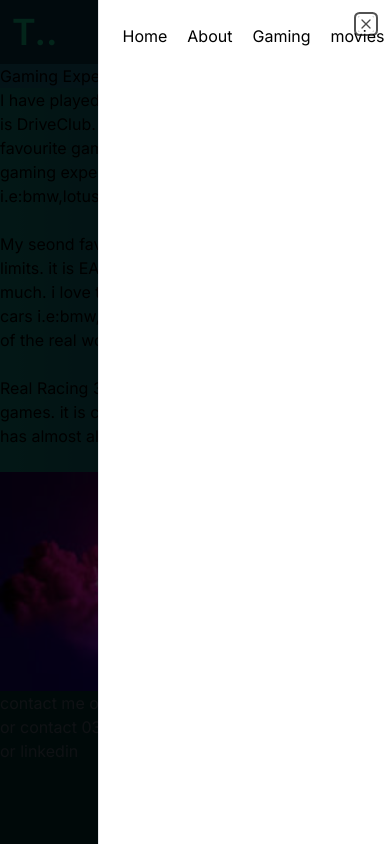
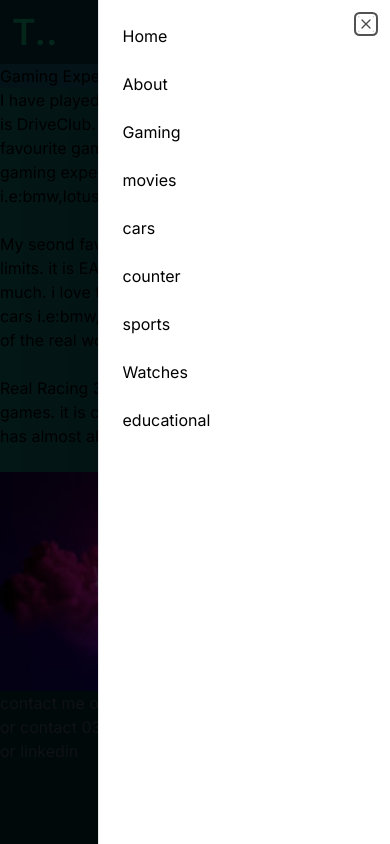
Before and after one commit to Tahamuhommad/portfolio, a Next.js app: page /gaming in a window 390 px wide. Both pictures are taken after a click on the button 366 px from the left and 24 px from the top of the page. Built offline with nearby package versions, Linux system fonts and the light colour scheme.

Commit message:
next.js framework

```diff
--- a/src/app/header/header.tsx
+++ b/src/app/header/header.tsx
@@ -27,22 +27,23 @@ export default function Header(){
 
 
                 <ul>
-         <li className="flex justify-items-center space-x-5"><Link href={"/"}>Home</Link>
-            <Link href={"/about"}>About</Link>
+         <li className="flex justify-items-center space-x-5"><Link href={"/"}>Home</Link></li>
+         <br />
+          <li><Link href={"/about"}>About</Link></li>
             <br />
-            <Link href={"/gaming"}>Gaming</Link>
+            <li>   <Link href={"/gaming"}>Gaming</Link></li>
             <br />
-            <Link href={"/movies"}>movies</Link>
+            <li> <Link href={"/movies"}>movies</Link></li>
             <br />
-            <Link href={"/cars"}> cars</Link>
+            <li> <Link href={"/cars"}> cars</Link></li>
             <br />
-            <Link href={"/counter"}>counter</Link>
+            <li> <Link href={"/counter"}>counter</Link></li>
             <br />
-            <Link href={"/sports"}>sports</Link>
+            <li> <Link href={"/sports"}>sports</Link></li>
             <br />
-            <Link href={"/watches"}>Watches</Link>
+            <li> <Link href={"/watches"}>Watches</Link></li>
             <br />
-            <Link href={"/studies"}>educational</Link></li>
+            <li> <Link href={"/studies"}>educational</Link></li>
             <br />
            </ul>
 
@@ -70,3 +71,72 @@ export default function Header(){
         </div>
     )
 }
+// import { Menu } from "lucide-react";
+// import Link from "next/link";
+// import {
+//     Sheet,
+//     SheetContent,
+//     SheetDescription,
+//     SheetHeader,
+//     SheetTitle,
+//     SheetTrigger,
+// } from "@/components/ui/sheet"
+
+
+// function Header() {
+//     return (
+//         <header className="flex justify-between items-center p-2 bg-gray-200">
+//             {/* Logo - left side */}
+//             <h1 className="text-4xl font-bold text-yellow-500">H.</h1>
+
+//             {/* Navigation - Right side */}
+//             <nav>
+
+//                 <Sheet>
+//                     <SheetTrigger className="md:hidden">
+//                         <Menu />
+//                     </SheetTrigger>
+//                     <SheetContent>
+//                             <ul>
+//                                 <li>
+//                                     <Link href="/">
+//                                         Home
+//                                     </Link>
+//                                 </li>
+//                                 <li>
+//                                     <Link href="/about">
+//                                         About
+//                                     </Link>
+//                                 </li>
+//                                 <li>
+//                                     <Link href="/contact">
+//                                         Contact
+//                                     </Link>
+//                                 </li>
+//                             </ul>
+//                     </SheetContent>
+//                 </Sheet>
+
+//                 <ul className="gap-x-4 hidden md:flex">
+//                     <li>
+//                         <Link href="/">
+//                             Home
+//                         </Link>
+//                     </li>
+//                     <li>
+//                         <Link href="/about">
+//                             About
+//                         </Link>
+//                     </li>
+//                     <li>
+//                         <Link href="/contact">
+//                             Contact
+//                         </Link>
+//                     </li>
+//                 </ul>
+//             </nav>
+//         </header>
+//     )
+// }
+
+// export default Header;
```
